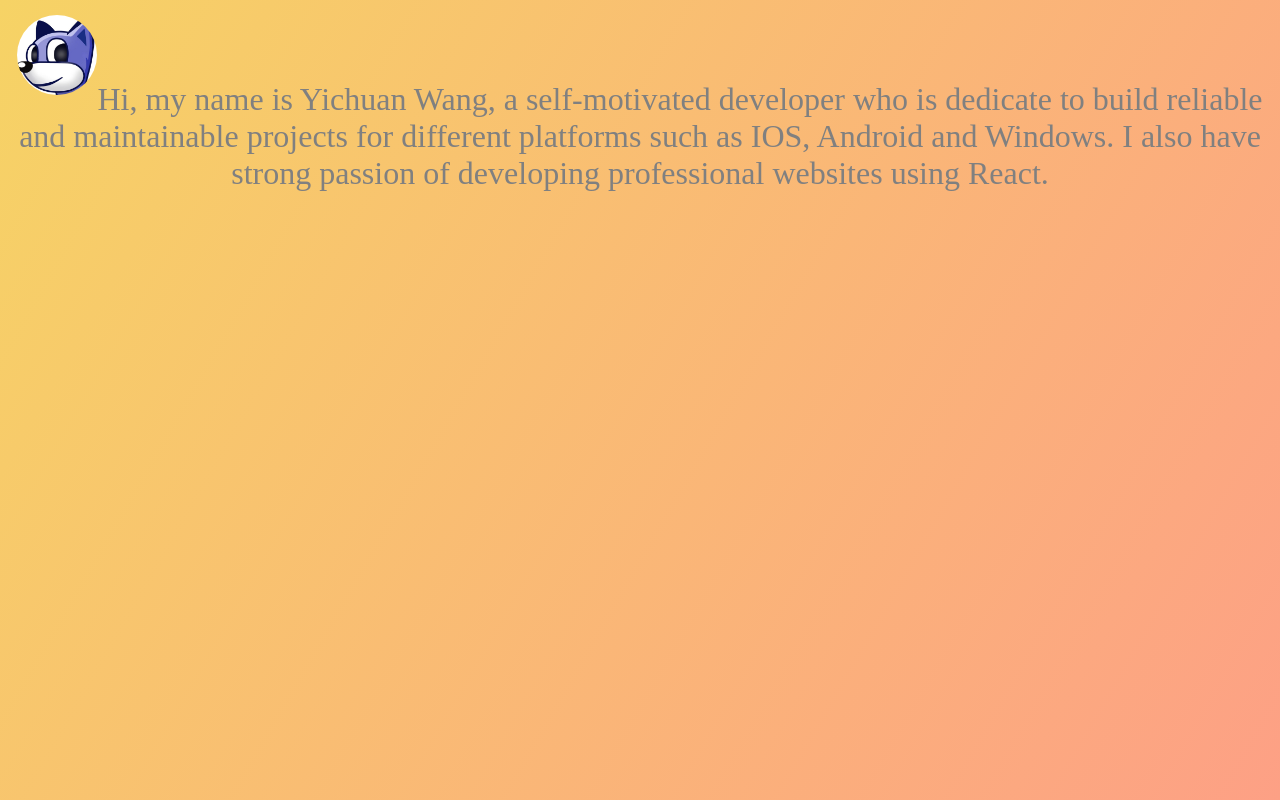
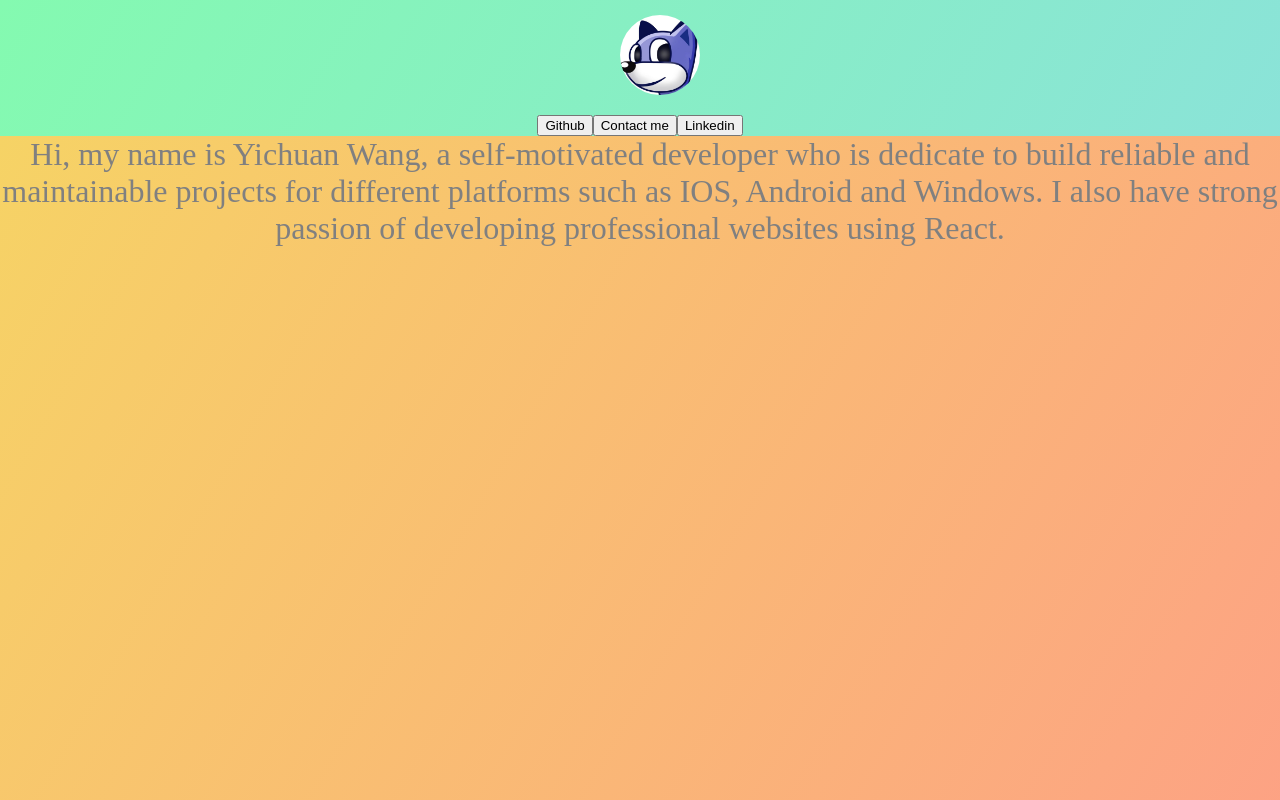
Before and after one commit to ImBeemoX/MyProjectGalary, a React (Create React App) app: page / in a window 1280 px wide. Shown: the top 800 px of the page. Built offline with nearby package versions, Linux system fonts and the light colour scheme.

Commit message:
add navigation bar

```diff
--- a/src/App.css
+++ b/src/App.css
@@ -15,6 +15,7 @@
   border-radius: 50%;
   width: 80px;
   height: 80px;
+  margin-left: 40px;
   margin-top: 15px;
   margin-bottom: 15px;
 
@@ -131,15 +132,20 @@
 
 .introduction{
   background-image: linear-gradient(120deg, #f6d365 0%, #fda085 100%);
+  background-size: cover;
   min-height: 100vh;
   min-width: 100vh;
-  display: inline-block;
-  text-align: center;
-  align-items: center;
 }
 
 .introduction-font{
+  display: flex;
   font-family: "Times New Roman", Times, serif;
   font-size: xx-large;
   color: gray;
 }
+
+.navigationbar{
+  align-items: center;
+  display: inline-block;
+  justify-content: space-evenly;
+}
--- a/src/App.js
+++ b/src/App.js
@@ -3,11 +3,13 @@ import './App.css';
 import mylogo from './logos/Logo.JPG'
 import Projects from './components/projects'
 import Introduction from './components/Introduction'
+import Navigationbar from './components/navigationbar'
 
 function App() {
   return (
     <div className="App">
-
+      <img className = "icon" src = {mylogo}/>
+       <Navigationbar/>
        <Introduction/>
        <Projects/>
     </div>
--- a/src/components/Introduction.js
+++ b/src/components/Introduction.js
@@ -6,7 +6,7 @@ const Introduction= () => {
     var intro = "Hi, my name is Yichuan Wang, a self-motivated developer who is dedicate to build reliable and maintainable projects for different platforms such as IOS, Android and Windows. I also have strong passion of developing professional websites using React.";
     return(
         <div className = 'introduction'>
-        <img className = "icon" src = {mylogo}/>
+
         <p1 className = 'introduction-font'>{intro}</p1>
         </div>
     )
--- /dev/null
+++ b/src/components/navigationbar.js
@@ -0,0 +1,14 @@
+import React from 'react'
+import '../App.css'
+
+const Navigationbar = () => {
+    return(
+       <div className = "navigationabr">
+           <button variant="outline-primary">Github</button>
+           <button variant="outline-primary">Contact me</button>
+           <button variant="outline-primary">Linkedin</button>
+       </div>
+    )
+}
+
+export default Navigationbar
```
